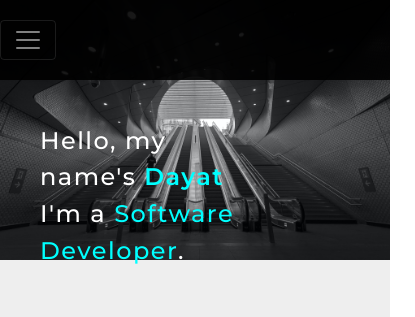
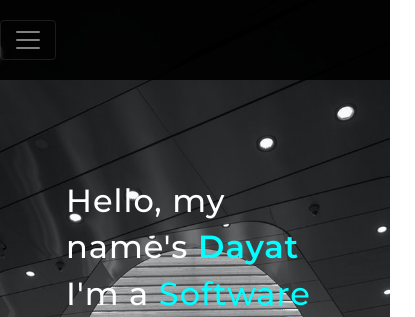
Before and after one commit to r-dayat/r-dayat.github.io, a plain HTML site: page index.html in a window 390 px wide. Shown: the top 317 px of the page, 415 px wide, since content can reach past the window. Drawn offline with Linux system fonts and the light colour scheme.

Commit message:
Update jumbotron design with fixed background image

```diff
--- a/css/style.css
+++ b/css/style.css
@@ -104,17 +104,30 @@ html {
   color: #00adb5;
 }
 
-.jumbotron-content {
-  position: absolute;
-  top: 30%;
-  width: 100%;
-  max-width: 100%;
+/* Jumbotron */
+.paral {
+  min-height: 100vh;
+  background-attachment: fixed;
+  background-size: cover;
+  background-position: 50% 50%;
+  margin-bottom: 0;
+  border-radius: 0;
 }
 
-.jumbotron-content h5 {
-  font-size: 3em;
+.paralsec {
+  background-image: url("../img/jumbotron-image.jpg");
+}
+
+.paral .jumbotron-title {
+  padding-top: 100px;
+  padding-left: 50px;
+}
+
+.paral .jumbotron-title h5 {
+  font-size: 3.5rem;
+  font-weight: 300;
   color: #fff;
-  letter-spacing: 3px;
+  letter-spacing: 1px;
 }
 
 #about {
@@ -187,6 +200,10 @@ footer p {
     transition: all ease 0.6s;
   }
 
+  .paral .jumbotron-title h5 {
+    font-size: 3.2rem;
+  }
+
   #contact form {
     width: 50%;
   }
@@ -217,15 +234,9 @@ footer p {
     border-bottom: none;
   }
 
-  .jumbotron-content {
-    top: 20%;
-    width: 100%;
-    max-width: 100%;
-  }
-  .jumbotron-content h5 {
-    font-size: 2em;
-    color: #fff;
-    letter-spacing: 1.5px;
+  .paral .jumbotron-title h5 {
+    font-weight: 400;
+    font-size: 2.7rem;
   }
 
   #about .img-about {
@@ -269,15 +280,13 @@ footer p {
     border-bottom: none;
   }
 
-  .jumbotron-content {
-    top: 15%;
-    width: 100%;
-    max-width: 100%;
-    margin-left: 10px;
+  .paral .jumbotron-title {
+    padding-top: 150px;
   }
 
-  .jumbotron-content h5 {
-    font-size: 1.5em;
+  .paral .jumbotron-title h5 {
+    font-weight: 500;
+    font-size: 2rem;
   }
 
   .about-title h3 {
--- a/index.html
+++ b/index.html
@@ -64,18 +64,13 @@
     <!-- Navbar End -->
 
     <!-- Jumbotron Start -->
-
     <div id="home">
-      <img src="img/jumbotron-image.jpg" class="img-fluid" alt="" />
-    </div>
-
-    <div class="container">
-      <div class="row jumbotron-content">
-        <div class="col">
-          <h5>Hello, my</h5>
-          <h5>name's <font style="font-weight: bold; color: aqua">Dayat</font></h5>
-          <h5>I'm a <font style="color: aqua">Software</font></h5>
-          <h5><font style="color: aqua">Developer</font>.</h5>
+      <div class="jumbotron paral paralsec">
+        <div class="jumbotron-title">
+          <h5 class="">Hello, my</h5>
+          <h5 class="">name's <font style="font-weight: bold; color: aqua">Dayat</font></h5>
+          <h5 class="">I'm a <font style="color: aqua">Software</font></h5>
+          <h5 class=""><font style="color: aqua">Developer</font>.</h5>
         </div>
       </div>
     </div>
```
